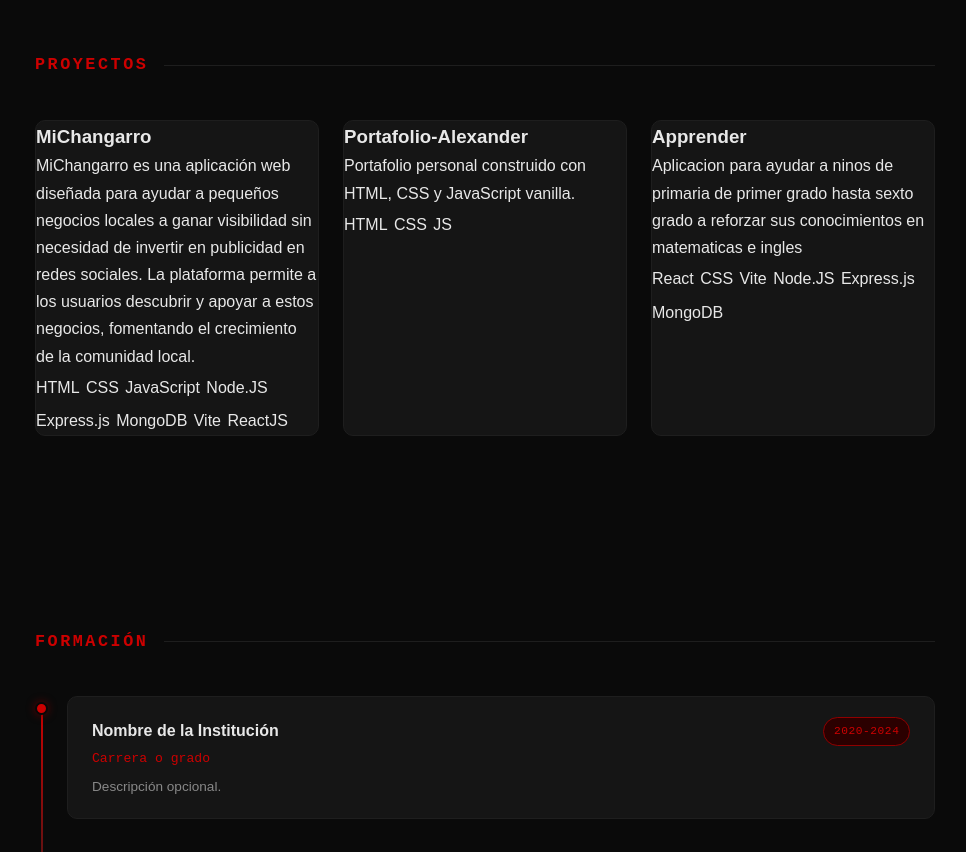
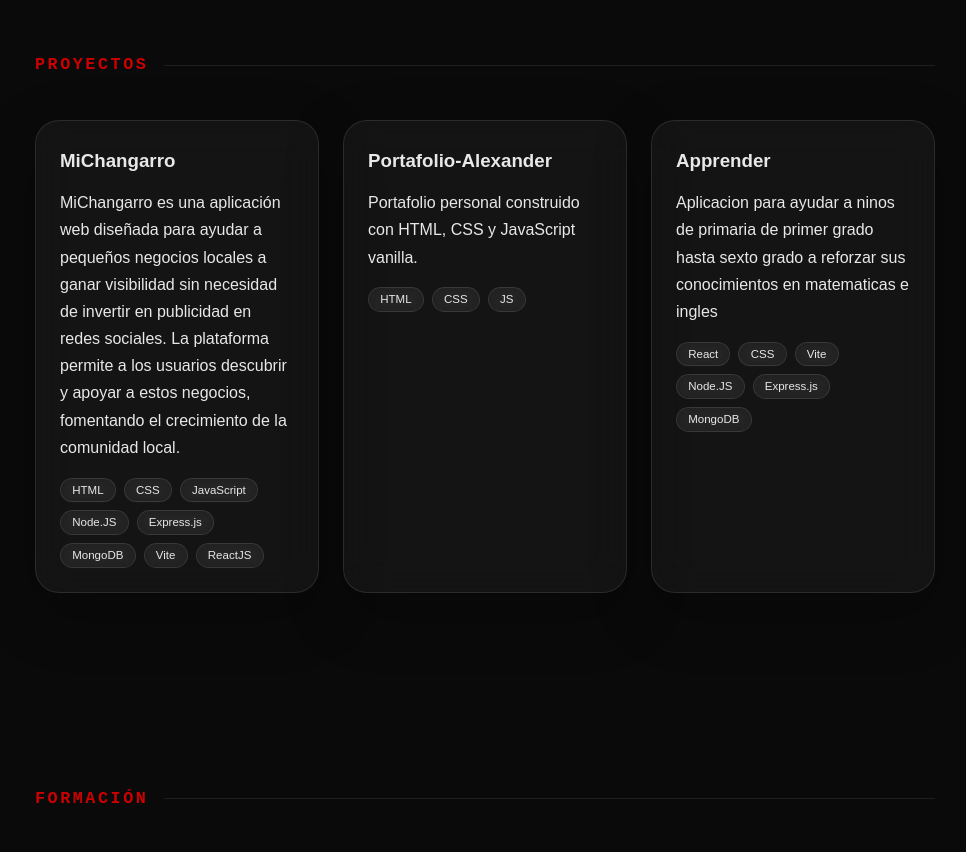
Before and after one commit to Alexander777444/portafolio-alexander-react, a React (Vite) app: page / in a window 1280 px wide. Shown: the part 2140-2992 px from the top of the page, without its empty margins (155-1121 px from the left). Built offline with nearby package versions, Linux system fonts and the light colour scheme.

Commit message:
feat: Cambios en la seccion de proyectos, agregando classmorfismo a los contenedores de los proyectos

```diff
--- a/src/components/ProjectCard.jsx
+++ b/src/components/ProjectCard.jsx
@@ -1,14 +1,14 @@
 function ProjectCard({ project }) {
   return (
-    <div className="project-card">
+    <article className="project-card glass-card">
       <h3>{project.title}</h3>
       <p>{project.description}</p>
       <div className="project-tags">
         {project.tags.map(tag => (
-          <span key={tag} className="tag">{tag}</span>
+          <span key={tag} className="project-chip">{tag}</span>
         ))}
       </div>
-    </div>
+    </article>
   )
 }
 export default ProjectCard
--- a/src/styles/sections.css
+++ b/src/styles/sections.css
@@ -159,24 +159,30 @@
 
 .projects-grid {
   display: grid;
-  grid-template-columns: repeat(auto-fill, minmax(260px, 1fr));
-  gap: 1.5rem;
+  grid-template-columns: repeat(3, minmax(0, 1fr));
+  gap: 1.25rem 1.5rem;
 }
 
 .project-card {
-  background: #151515;
-  border: 1px solid #1e1e1e;
-  border-radius: 10px;
+  background: var(--glass-bg);
+  border: 1px solid var(--glass-border);
+  border-radius: var(--radius-lg);
   overflow: hidden;
   display: flex;
   flex-direction: column;
-  transition: border-color 0.25s ease, transform 0.25s ease, box-shadow 0.25s ease;
+  gap: 0.8rem;
+  padding: 1.5rem;
+  box-shadow: 0 20px 60px rgba(0, 0, 0, 0.28);
+  transition: transform 0.25s ease, background-color 0.25s ease, border-color 0.25s ease, box-shadow 0.25s ease;
+  backdrop-filter: blur(20px) saturate(140%);
+  -webkit-backdrop-filter: blur(20px) saturate(140%);
 }
 
 .project-card:hover {
-  border-color: #900000;
-  transform: translateY(-4px);
-  box-shadow: 0 12px 40px #0d0d0d;
+  transform: translateY(-6px);
+  background: var(--glass-bg-strong);
+  border-color: rgba(255,255,255,0.18);
+  box-shadow: 0 24px 56px rgba(0, 0, 0, 0.35);
 }
 
 .project-img-wrap {
@@ -246,8 +252,22 @@
 .project-tags {
   display: flex;
   flex-wrap: wrap;
-  gap: 0.4rem;
+  gap: 0.5rem;
   margin-top: 0.25rem;
+}
+
+.project-chip {
+  display: inline-flex;
+  align-items: center;
+  border: 1px solid var(--glass-border);
+  border-radius: 999px;
+  padding: 0.24rem 0.7rem;
+  font-size: 0.72rem;
+  line-height: 1.3;
+  color: var(--texto);
+  background: rgba(255,255,255,0.04);
+  backdrop-filter: blur(8px);
+  -webkit-backdrop-filter: blur(8px);
 }
 
 .etiqueta {
@@ -457,6 +477,18 @@
   .extra-grid {
     grid-template-columns: repeat(auto-fill, minmax(180px, 1fr));
   }
+}
+
+@media (max-width: 920px) {
+  .projects-grid {
+    grid-template-columns: repeat(2, minmax(0, 1fr));
+  }
+}
+
+@media (max-width: 640px) {
+  .projects-grid {
+    grid-template-columns: 1fr;
+  }
 
   .tiempo-cabecera {
     flex-direction: column;
```
